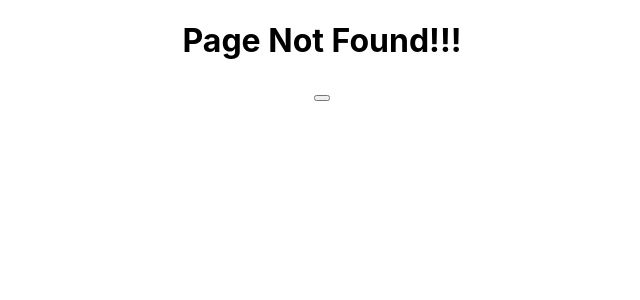
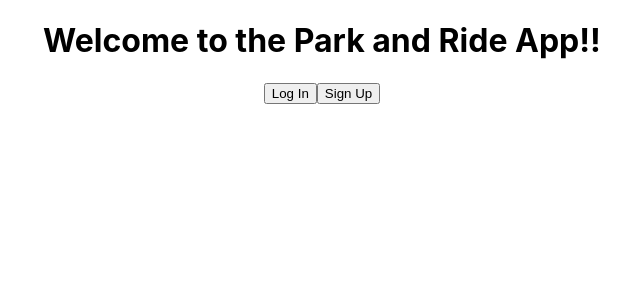
Before and after one commit to rantonkoga/hackathon-frontend-2022, a React (Create React App) app: page / in a window 1280 px wide. Before the commit this address had no page. Shown: the top 300 px of the page, without its empty margins (318-958 px from the left). Built offline with nearby package versions, Linux system fonts and the light colour scheme.

Commit message:
Add barebones welcome page.

```diff
--- a/src/Pages/Welcome.tsx
+++ b/src/Pages/Welcome.tsx
@@ -3,18 +3,27 @@ import { Navigate } from "react-router-dom";
 
 import "./Welcome.css";
 
+enum ButtonPressed {
+	None = 0,
+	SignUp = 1,
+	LogIn = 2
+}
+
 function Welcome() {
-	const [selected, setSelected] = useState<boolean>(false);
-
-	document.title = "Not Implemented";
+	const [selected, setSelected] = useState<ButtonPressed>(ButtonPressed.None);
 
 	return (
 		<div className="WelcomePage">
-			{selected ? <Navigate to={"/"} /> : <></>}
+			{selected === 0 ? <></> : <Navigate to={`/${selected === 1 ? "signup" : "login"}`} />}
 			<h1>
-				Page Not Found!!!
+				Welcome to the Park and Ride App!!
 			</h1>
-			<button onClick={() => setSelected(true)} />
+			<button onClick={() => setSelected(ButtonPressed.LogIn)}>
+				Log In
+			</button>
+			<button onClick={() => setSelected(ButtonPressed.SignUp)}>
+				Sign Up
+			</button>
 		</div>
 	);
 }
```
